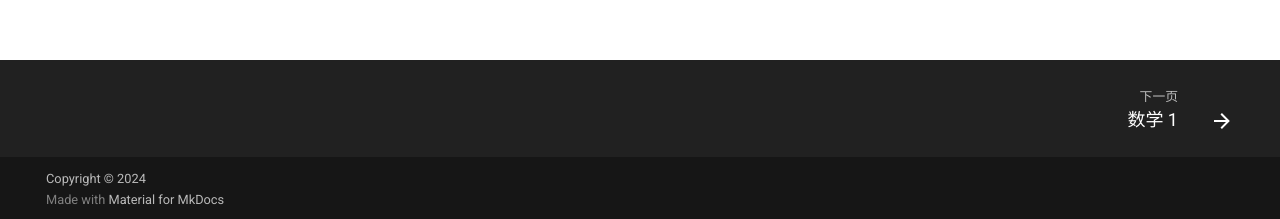
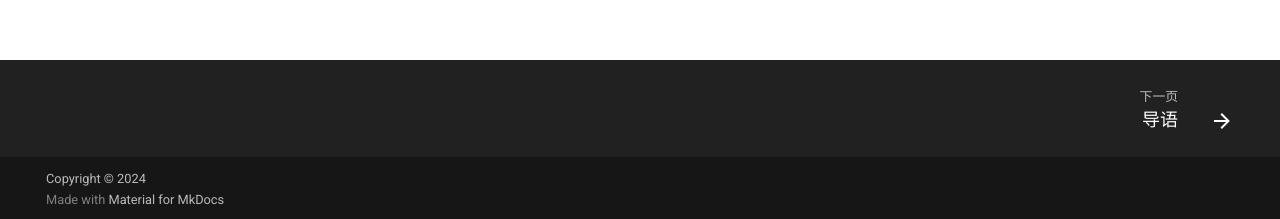
Before and after one commit to sorokin990/sorokin990.github.io, an MkDocs documentation site: the page built from docs/index.md, in a window 1280 px wide. Shown: the part 678-897 px from the top of the page. Built offline with MkDocs 1.6.1 and Material for MkDocs 9.7.7, drawn with Linux system fonts in a browser that asks for light colours; comment, search, counter and statistics services are not loaded.

Commit message:
Update index.md

```diff
--- a/docs/math/index.md
+++ b/docs/math/index.md
@@ -1,4 +1,4 @@
-# 数学 1
+# 导语
 数学数学
 
 # 数学 2
```
